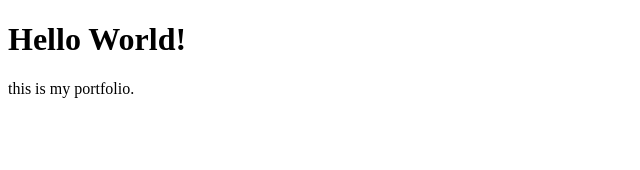
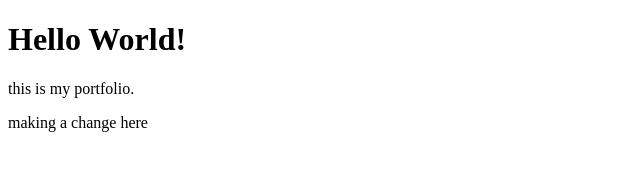
Before and after one commit to TheoPrince03/TheoPrince03.github.io, a plain HTML site: page index.html in a window 1280 px wide. Shown: the whole page, without its empty margins (0-640 px from the left). Drawn offline with Linux system fonts and the light colour scheme.

Commit message:
Update index.html

```diff
--- a/index.html
+++ b/index.html
@@ -3,5 +3,6 @@
     <body>
         <h1>Hello World!</h1>
         <p> this is my portfolio.</p>
+        <p> making a change here </p>
     </body>
 </html>
```
